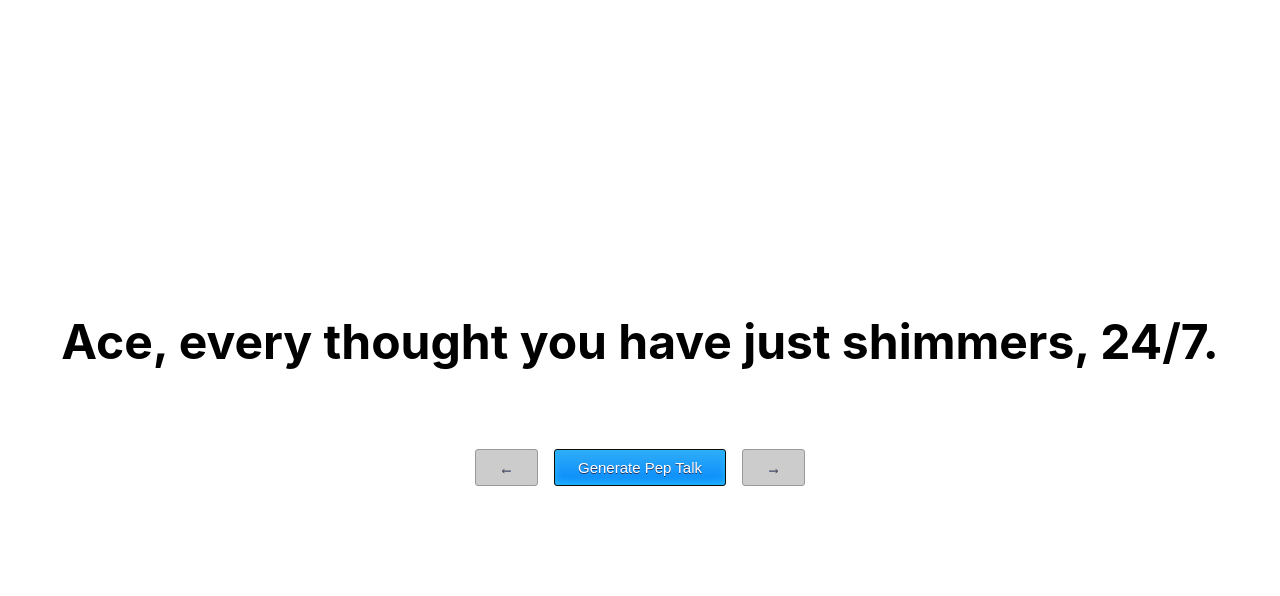
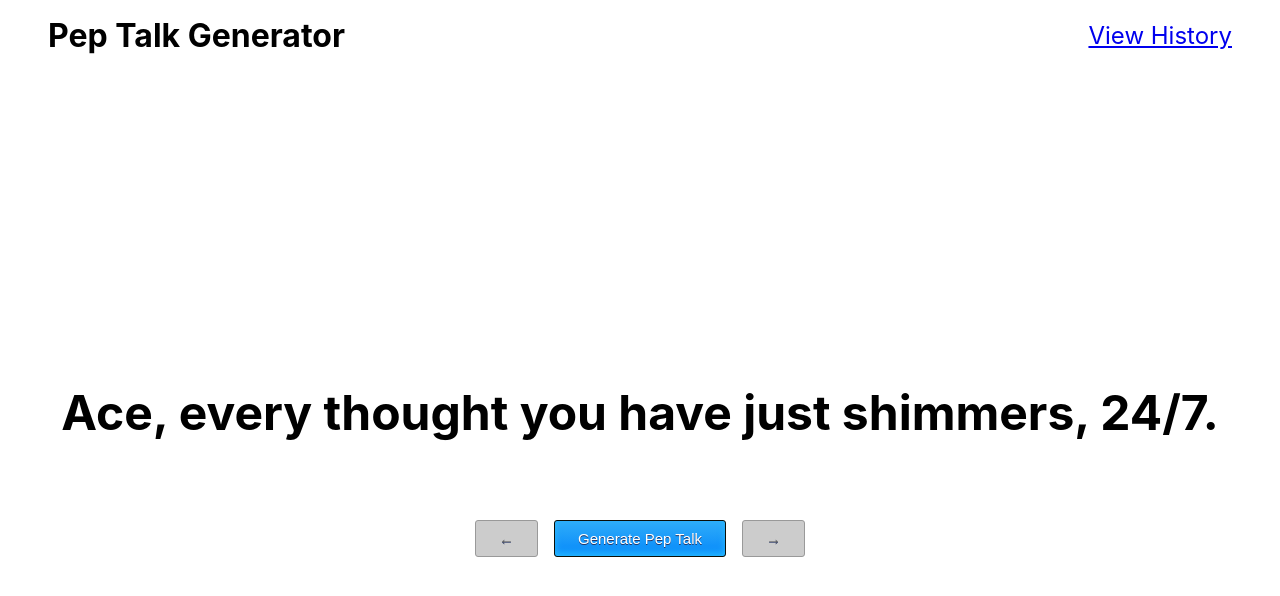
Before and after one commit to cmhand/peptalkgenerator, a Next.js app: page / in a window 1280 px wide. Shown: the top 596 px of the page. Built offline with nearby package versions, Linux system fonts and the light colour scheme.

Commit message:
Add History page and app header

```diff
--- /dev/null
+++ b/components/Header.tsx
@@ -0,0 +1,29 @@
+import styles from '../styles/Home.module.css'
+import Link from 'next/link';
+
+type Props = {
+  pageTitle: string;
+  links: {
+    title: string;
+    route: string;
+  }[];
+}
+
+const Header: React.FC<Props> = ({ pageTitle, links }) => {
+  const pageLinks = links.map((link) =>
+    <Link key={link.route} href={link.route}>
+      <a className={styles.link}>{link.title}</a>
+    </Link>
+  );
+
+  return (
+    <header>
+      <h1 className={styles.pageTitle}>{pageTitle}</h1>
+      <div className={styles.pageLinks}>
+        { pageLinks }
+      </div>
+    </header>
+  );
+}
+
+export default Header
--- a/pages/index.tsx
+++ b/pages/index.tsx
@@ -1,12 +1,14 @@
 import type { NextPage } from 'next'
 import { useState, useEffect } from 'react';
 import Head from 'next/head'
+import Link from 'next/link'
 import styles from '../styles/Home.module.css'
 import { PepService } from '../services/pep';
 import { historyMaxSize } from '../constants/pep';
+import Header from '../components/Header';
 
 const Home: NextPage = () => {
-
+  const pageLinks = [ { title: 'View History', route: '/history'} ];
   const [index, setIndex] = useState(PepService.getPepHistory().length);
   const [phrase, setPhrase] = useState(PepService.generatePep());
 
@@ -41,6 +43,8 @@ const Home: NextPage = () => {
         <link rel="icon" href="/favicon.ico" />
       </Head>
 
+      <Header pageTitle={'Pep Talk Generator'} links={pageLinks} />
+
       <main className={styles.main}>
         <h1 className={styles.title}>
           {phrase}
--- a/styles/Home.module.css
+++ b/styles/Home.module.css
@@ -131,6 +131,17 @@
   margin-left: 0.5rem;
 }
 
+.pageTitle {
+  padding: 0;
+  margin: 0;
+}
+
+.pageLinks {
+  display: flex;
+  justify-content: flex-end;
+  gap: 1rem;
+}
+
 @media (max-width: 600px) {
   .grid {
     width: 100%;
--- a/styles/globals.css
+++ b/styles/globals.css
@@ -6,9 +6,15 @@ body {
     Ubuntu, Cantarell, Fira Sans, Droid Sans, Helvetica Neue, sans-serif;
 }
 
+header {
+  display: flex;
+  justify-content: space-between;
+  align-items: center;
+  padding: 1rem;
+}
+
 a {
-  color: inherit;
-  text-decoration: none;
+  font-size: 1.5rem;
 }
 
 * {
@@ -23,3 +29,7 @@ button[disabled]{
   color: #666666;
   cursor: not-allowed;
 }
+
+li {
+  margin: 1rem 0;
+}
```
Also changed, not shown: pages/history.tsx (added, +21 -0 lines).
